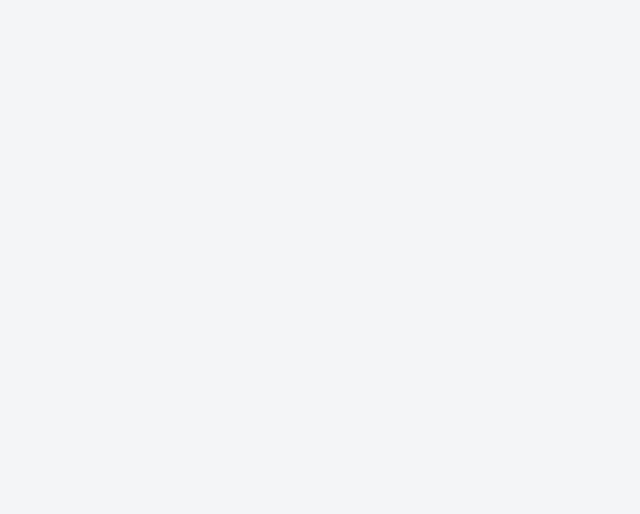
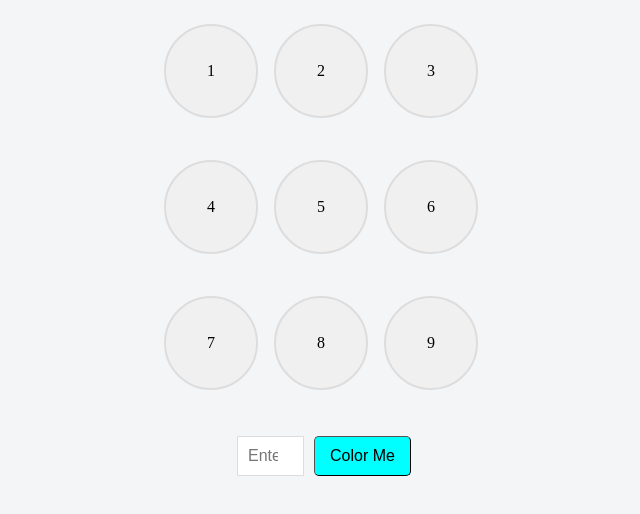
Before and after one commit to Naincy31/React-Daily-Labs, a React (Create React App) app: page /color-me in a window 1280 px wide. Before the commit this address had no page. Shown: the top 514 px of the page, without its empty margins (316-956 px from the left). Built offline with nearby package versions, Linux system fonts and the light colour scheme; the HTML template or start-up script is replaced by a standard one.

Commit message:
Implemented Color Me

```diff
--- a/src/App.css
+++ b/src/App.css
@@ -163,3 +163,43 @@ input {
   padding: 15px 20px;
   margin: 1px;
 }
+
+.color-me {
+  display: flex;
+  flex-direction: column;
+  justify-content: center;
+  align-items: center;
+  gap: 30px;
+}
+
+.circles {
+  display: grid;
+  grid-template-columns: repeat(3, 100px);
+  gap: 10px;
+  justify-content: center;
+
+}
+
+.circles>* {
+  width: 30px;
+  height: 30px;
+  border-radius: 50%;
+  padding: 30px;
+  background-color: #f0f0f0;
+  display: flex;
+  justify-content: center;
+  align-items: center;
+  border: 2px solid #ddd;
+  transition: background-color 0.3s ease;
+  transform: 0.2s ease;
+}
+
+.color-me>.input-button {
+  display: flex;
+  gap: 10px;
+}
+
+.input-button>input {
+  padding: 10px;
+  border: 1px solid #ddd;
+}
--- a/src/App.js
+++ b/src/App.js
@@ -34,6 +34,11 @@ function App() {
           <h1>Column Table</h1>
         </div>
       </Link>
+      <Link to="/color-me">
+        <div className='card'>
+          <h1>Color Me</h1>
+        </div>
+      </Link>
     </div>
   );
 }
--- /dev/null
+++ b/src/components/ColorMe.jsx
@@ -0,0 +1,43 @@
+import { useState } from "react"
+
+const ColorMe = () => {
+    const [inputValue, setInputValue] = useState('')
+
+    const handleClick = () => {
+        const circles = document.querySelectorAll('.circles p')
+
+        circles.forEach(circle => circle.style.backgroundColor = '#f0f0f0')
+
+        const circleToColor = Array.from(circles).find(
+            p => p.innerText === inputValue
+        )
+
+        if (circleToColor) {
+            circleToColor.style.backgroundColor = 'green';
+        }
+
+        setInputValue('')
+    }
+
+  return (
+    <div className="color-me">
+        <div className="circles">
+            <p>1</p>
+            <p>2</p>
+            <p>3</p>
+            <p>4</p>
+            <p>5</p>
+            <p>6</p>
+            <p>7</p>
+            <p>8</p>
+            <p>9</p>
+        </div>
+        <div className="input-button">
+            <input type="number" min={1} max={9} placeholder="Enter Number" value={inputValue} onChange={(e) => setInputValue(e.target.value)}/>
+            <button onClick={handleClick}>Color Me</button>
+        </div>
+    </div>
+  )
+}
+
+export default ColorMe
--- a/src/index.js
+++ b/src/index.js
@@ -8,6 +8,7 @@ import StringTransform from './components/StringTransform';
 import TelephoneFormatter from './components/TelephoneFormatter';
 import Toast from './components/Toast';
 import ColumnTable from './components/ColumnTable';
+import ColorMe from './components/ColorMe';
 
 const root = ReactDOM.createRoot(document.getElementById('root'));
 root.render(
@@ -21,6 +22,7 @@ root.render(
         <Route path="/telephone-formatter" element={<TelephoneFormatter />} />
         <Route path="/toast" element={<Toast />} />
         <Route path="/column-table" element={<ColumnTable />} />
+        <Route path="/color-me" element={<ColorMe />} />
       </Routes>
     </BrowserRouter>
   </React.StrictMode>
```
